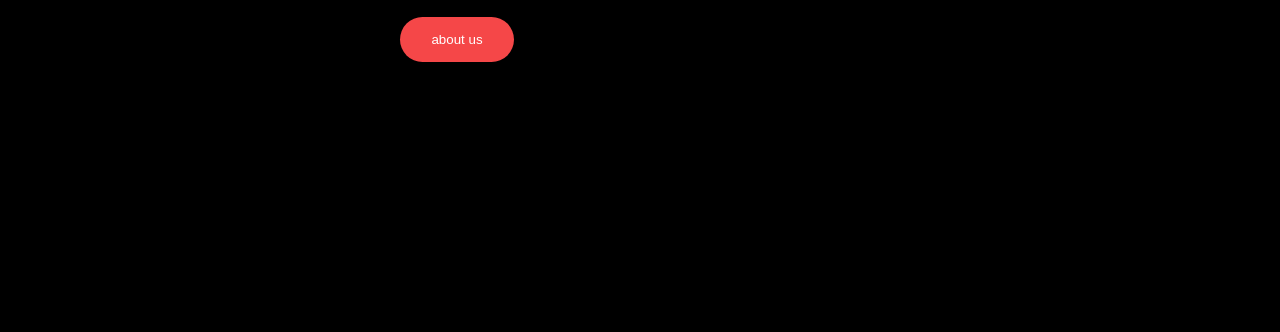
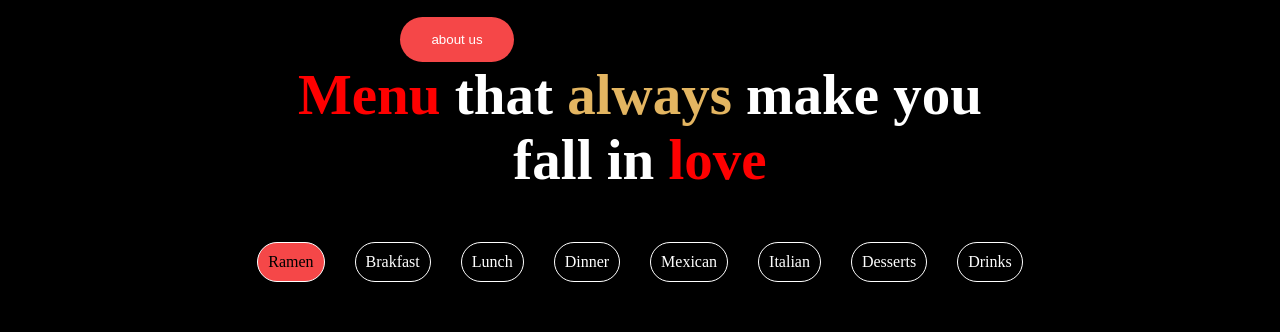
Before and after one commit to yasamanat/food-hut, a plain HTML site: page index.html in a window 1280 px wide. Shown: the part 1693-2025 px from the top of the page. Before the commit the page ends 1755 px from the top, so only its background shows below. Drawn offline with Linux system fonts and the light colour scheme; a web font is replaced by a local one.

Commit message:
feat : add section 5

```diff
--- a/index.html
+++ b/index.html
@@ -96,7 +96,7 @@
                 .=<img src="./image/Group 8472.svg" alt="">
             </div>
             <div class="sec4-right">
-                <div class="sec4-header" style="color: ;">
+                <div class="sec4-header">
                     <h2>We are <span style="color: red;">more</span> than <br>
                         <span style="color: rgb(227, 181, 97);">multiple</span> service
                     </h2>
@@ -105,10 +105,10 @@
                     addition to light refreshments such as baked goods or snacks. The term comes frome the rench word
                     meaning food</div>
                 <div class="sec4-feature">
-                    <div class="sec4-list" >
-                       <ul><img src="./image/image 15.svg" alt="">Online Order</ul>
-                       <ul><img src="./image/image 18.svg" alt="">Pre-Reservation</ul>
-                       <ul><img src="./image/image 18.svg" alt="">Super Chef</ul>
+                    <div class="sec4-list">
+                        <ul><img src="./image/image 15.svg" alt="">Online Order</ul>
+                        <ul><img src="./image/image 18.svg" alt="">Pre-Reservation</ul>
+                        <ul><img src="./image/image 18.svg" alt="">Super Chef</ul>
                     </div>
                     <div class="sec4-list">
                         <ul><img src="./image/image 17.svg" alt="">24/7 Service</ul>
@@ -120,7 +120,43 @@
             </div>
         </div>
     </section>
-    <section></section>
+    <section >
+        <div class="section-5">
+            <div class="sec5-h">
+                <h2> <span style="color: red;">Menu</span> that <span style="color:rgb(227, 181, 97);">always</span>
+                    make you <br>fall in <span style="color: red;">love</span></h2>
+            </div>
+            <div class="sec5-meal">
+                <div class="meal-1">Ramen</div>
+                <div class="meal">Brakfast</div>
+                <div class="meal">Lunch</div>
+                <div class="meal">Dinner</div>
+                <div class="meal">Mexican</div>
+                <div class="meal">Italian</div>
+                <div class="meal">Desserts</div>
+                <div class="meal">Drinks</div>
+            </div>
+            <div class="review">
+                <div class="review-1">
+                    <img src="./image/Group 8454.svg" alt="">
+                </div>
+                <div class="review-1">
+                    <img src="./image/Group 8455.svg" alt="">
+                </div>
+                <div class="review-1">
+                    <img src="./image/Group 8456.svg" alt="">
+                </div>
+                <div class="review-1">
+                    <img src="./image/Group 8457.svg" alt="">
+                </div>
+            </div>
+
+        </div>
+
+
+
+
+    </section>
     <section></section>
     <footer></footer>
 </body>
--- a/style.css
+++ b/style.css
@@ -48,7 +48,8 @@
     justify-content: center;
 
 }
-.section-2{
+
+.section-2 {
     display: flex;
 }
 
@@ -57,7 +58,8 @@
     display: flex;
     flex-wrap: wrap;
 }
-.sec2left-body{
+
+.sec2left-body {
     display: flex;
     flex-direction: column;
     gap: 27px;
@@ -76,17 +78,20 @@
     display: flex;
     gap: 27px;
 }
-.sec2left-body p{
+
+.sec2left-body p {
     font-family: sofia sans;
     font-weight: 400px;
 
 
 }
-.sec2left-body h1{
+
+.sec2left-body h1 {
     font-family: sofia sans;
     font-weight: 900;
 }
-.sec2left-body span{
+
+.sec2left-body span {
     color: #F65F5F;
 }
 
@@ -99,7 +104,7 @@
     border-radius: 100px;
     display: flex;
     justify-content: center;
-    gap:300px;
+    gap: 300px;
 }
 
 .sec2-input input {
@@ -109,19 +114,21 @@
     padding: 5px;
 
 }
-.sec2-input img{
+
+.sec2-input img {
     border-radius: 100px;
     overflow: hidden;
     padding: 6px;
 }
 
-.sec2-button{
+.sec2-button {
 
-display: flex;
+    display: flex;
 
 
 }
-.sec3-header{
+
+.sec3-header {
     margin-top: 128px;
     gap: 20px;
     flex: 1;
@@ -132,64 +139,111 @@ display: flex;
     text-align: center;
     font-family: sofia sans;
 }
-.header-title{
+
+.header-title {
     font-weight: 700;
     font-size: 30px;
 }
-.header-title span{
+
+.header-title span {
     color: #F65F5F;
 }
-.review{
+
+.review {
     display: flex;
     justify-content: center;
-    gap:20px;
-    margin-top:60px ;
+    gap: 20px;
+    margin-top: 60px;
 }
-.review-1{
-    background: -o-linear-gradient(to top , #F54748 ,#FFFFFF00);
+
+.review-1 {
+    background: -o-linear-gradient(to top, #F54748, #FFFFFF00);
 }
-.section-4{
+
+.section-4 {
     display: flex;
-    justify-content:flex-start;
+    justify-content: flex-start;
 
 
 }
-.sec4-left{
 
+.sec4-left {}
 
-}
-.sec4-right{
+.sec4-right {
     gap: 20px;
     display: flex;
     flex-direction: column;
     justify-content: center;
 
 }
+
 .sec4-header {
     color: aliceblue;
     font-family: sofia sans;
     font-size: larger;
 }
-.sec4-paragraph{
+
+.sec4-paragraph {
     color: white;
     font-family: sofia sans;
 }
-.sec4-button{
-    width : 114px;
+
+.sec4-button {
+    width: 114px;
     height: 45px;
     color: white;
     background-color: #F54748;
     border-radius: 100px;
     border: none;
 }
-.sec4-list{
+
+.sec4-list {
     color: white;
 
 }
+
 .sec4-list ul {
     margin-bottom: 35px;
 }
-.sec4-feature{
+
+.sec4-feature {
     display: flex;
     gap: 100px;
 }
+
+.section-5 {
+
+   display: flex;
+   flex-direction: column;
+   gap: 50px;
+}
+
+.sec5-h {
+    color: white;
+    font-family: sofia sans;
+    font-weight: 700;
+    font-size: 38px;
+    text-align: center;
+
+}
+.sec5-meal{
+    display: flex;
+    justify-content: center;
+    gap: 30px;
+
+
+
+}
+.meal , .meal-1{
+    border: 1px solid white;
+    color: white;
+    font-family: sofia sans;
+    border-radius: 100px;
+    padding: 10px;
+
+}
+.meal-1{
+    background-color: #F54748;
+    color: black;
+
+}
```
Also changed, not shown: image/Group 8454.svg (added), image/Group 8455.svg (added), image/Group 8456.svg (added), image/Group 8457.svg (added).
